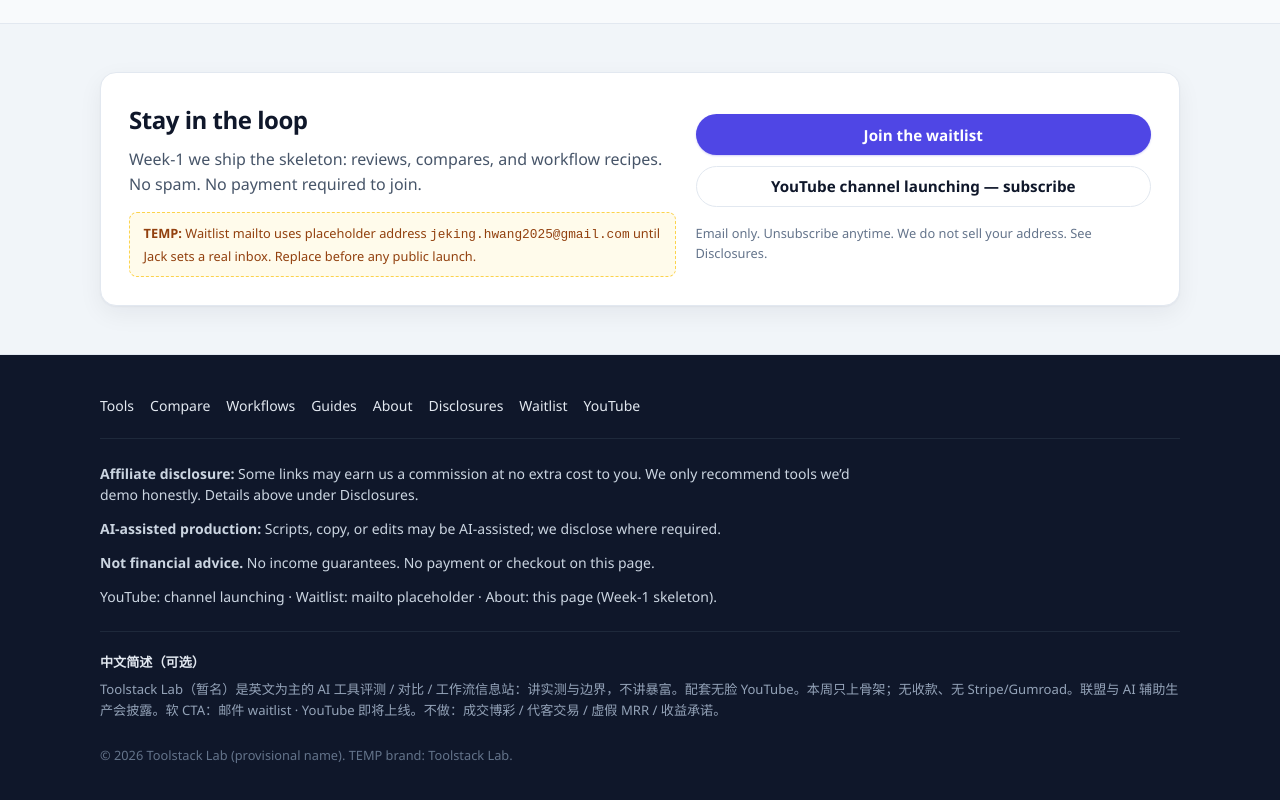
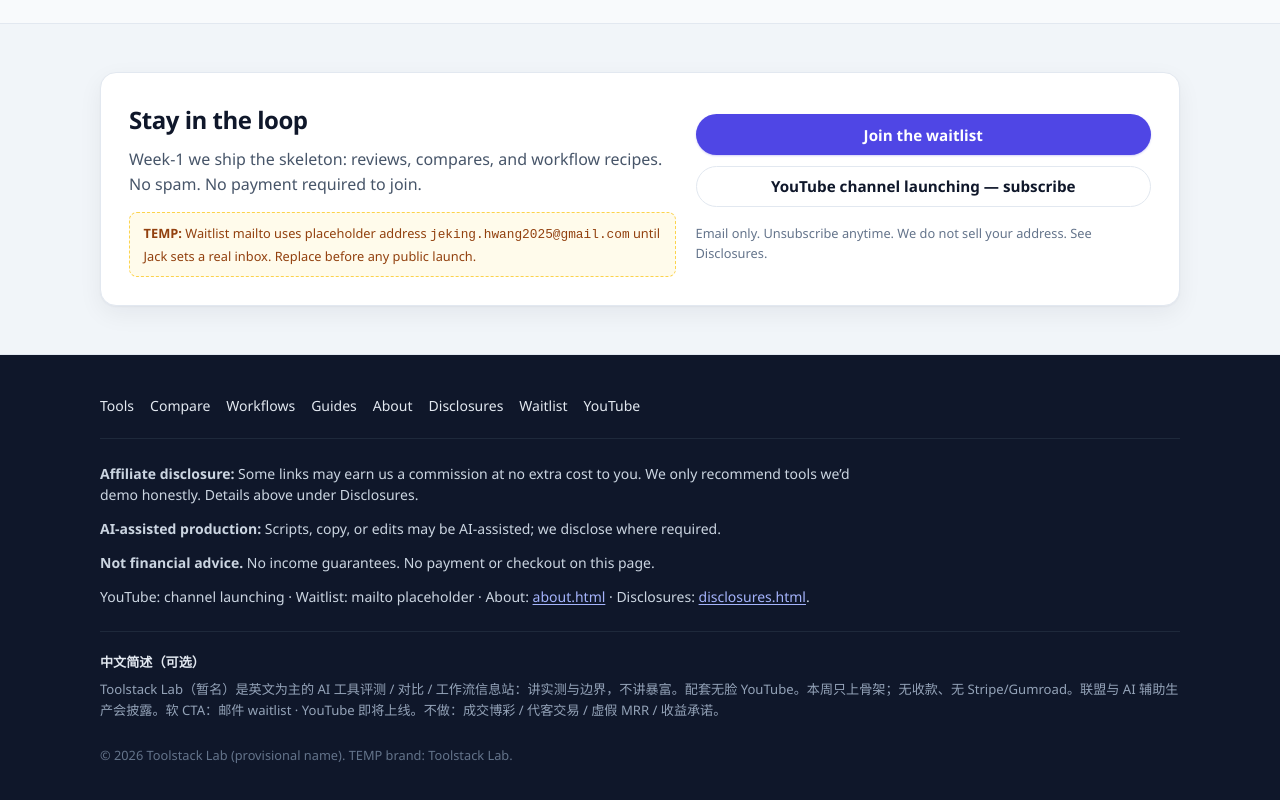
Before and after one commit to madlouse/toolstack-lab, a plain HTML site: page index.html in a window 1280 px wide. Shown: the part 3644-4444 px from the top of the page. Drawn offline with Linux system fonts and the light colour scheme.

Commit message:
Link About and Disclosures pages in nav/footer

```diff
--- a/index.html
+++ b/index.html
@@ -558,8 +558,8 @@
           <li><a href="#this-week">Compare</a></li>
           <li><a href="#this-week">Workflows</a></li>
           <li><a href="#how-we-review">Guides</a></li>
-          <li><a href="#for-whom">About</a></li>
-          <li><a href="#disclosures">Disclosures</a></li>
+          <li><a href="about.html">About</a></li>
+          <li><a href="disclosures.html">Disclosures</a></li>
           <li class="nav-cta">
             <a class="btn btn-primary btn-sm" href="#waitlist">Waitlist</a>
             <a class="btn btn-secondary btn-sm" href="https://www.youtube.com/channel/UC_JponcsKvhHJNzbcz_muGQ" rel="noopener noreferrer" target="_blank">YouTube</a>
@@ -601,7 +601,7 @@
     <div class="disclosure-strip" id="disclosures">
       <div class="wrap">
         Some links may be affiliates later — we will disclose them. Parts of production may be AI-assisted; we disclose that too.
-        See <a href="#footer-legal">Disclosures</a>. No income guarantees. Not financial advice.
+        See <a href="disclosures.html">Disclosures</a>. No income guarantees. Not financial advice.
       </div>
     </div>
 
@@ -668,7 +668,7 @@
             <p>When we compare, criteria beat brand loyalty.</p>
           </div>
         </div>
-        <p class="note">Full methodology notes on <a href="#for-whom">About</a> · disclosures on <a href="#disclosures">Disclosures</a>.</p>
+        <p class="note">Full methodology notes on <a href="about.html">About</a> · disclosures on <a href="disclosures.html">Disclosures</a>.</p>
       </div>
     </section>
 
@@ -826,8 +826,8 @@
         <a href="#this-week">Compare</a>
         <a href="#this-week">Workflows</a>
         <a href="#how-we-review">Guides</a>
-        <a href="#for-whom">About</a>
-        <a href="#disclosures">Disclosures</a>
+        <a href="about.html">About</a>
+        <a href="disclosures.html">Disclosures</a>
         <a href="#waitlist">Waitlist</a>
         <a href="https://www.youtube.com/channel/UC_JponcsKvhHJNzbcz_muGQ" rel="noopener noreferrer" target="_blank">YouTube</a>
       </nav>
@@ -836,7 +836,7 @@
         <p><strong>Affiliate disclosure:</strong> Some links may earn us a commission at no extra cost to you. We only recommend tools we’d demo honestly. Details above under Disclosures.</p>
         <p><strong>AI-assisted production:</strong> Scripts, copy, or edits may be AI-assisted; we disclose where required.</p>
         <p><strong>Not financial advice.</strong> No income guarantees. No payment or checkout on this page.</p>
-        <p>YouTube: channel launching · Waitlist: mailto placeholder · About: this page (Week-1 skeleton).</p>
+        <p>YouTube: channel launching · Waitlist: mailto placeholder · About: <a href="about.html">about.html</a> · Disclosures: <a href="disclosures.html">disclosures.html</a>.</p>
       </div>
 
       <div class="cn-block" lang="zh-CN">
```
